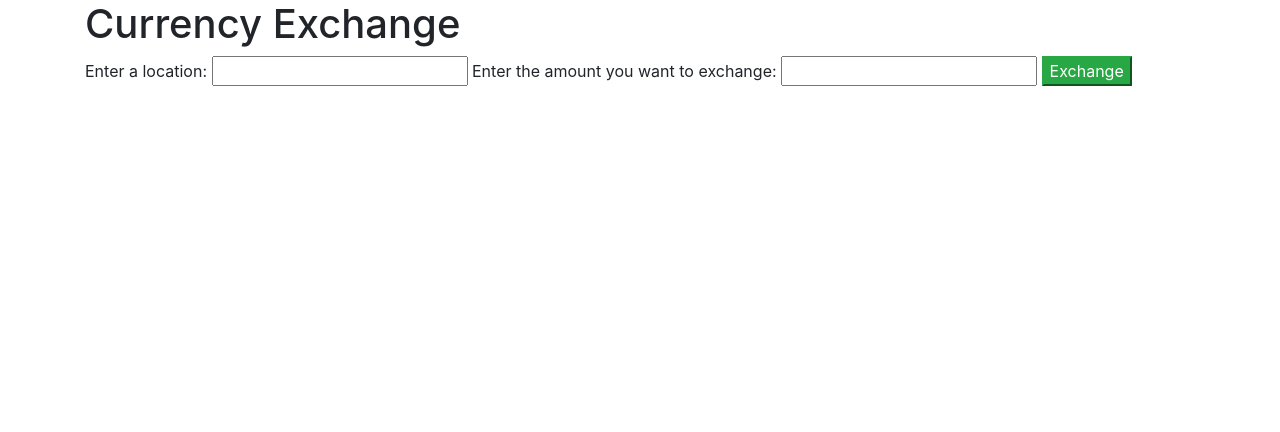
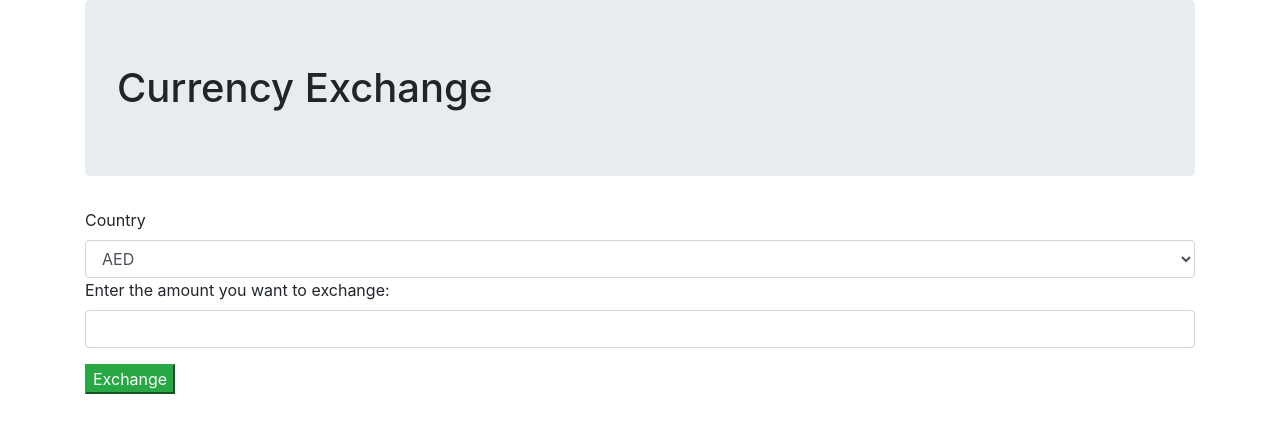
Before and after one commit to ShoNewman/currency-exchanger, a website built with webpack: page src/index.html in a window 1280 px wide. Built offline with nearby package versions, Linux system fonts and the light colour scheme.

Commit message:
Add README.md file and updated Bootstrap styping on form elements

```diff
--- a/src/index.html
+++ b/src/index.html
@@ -4,12 +4,18 @@
 </head>
 <body>
   <div class="container">
-    <h1>Currency Exchange</h1>
+    <h1 class="jumbotron">Currency Exchange</h1>
     <form>
-      <label for="location">Enter a location:</label>
-      <input id="location" type="text">
-      <label for="exchange">Enter the amount you want to exchange:</label>
-      <input id="exchange" type="text">
+      <div class="form-group">
+        <label for="location">Country</label>
+        <select class="form-control" id="location">
+          <option value="AED">AED</option>
+        </select>
+      <div class="form-group">
+        <label for="exchange">Enter the amount you want to exchange:</label>
+        <input type="email" class="form-control" id="exchange">
+      </div>
+
       <button class="btn-success" id="submit">Exchange</button>
     </form>
     <div class="showErrors"></div>
--- a/src/js/currency-service.js
+++ b/src/js/currency-service.js
@@ -2,6 +2,7 @@ export default class currencyService {
   static async getCurreny(location, amount) {
     try {
       const response = await fetch(`https://v6.exchangerate-api.com/v6/${process.env.API_KEY}/pair/USD/${location}/${amount}`);
+
       if (!response.ok) {
         throw Error(response.statusText);
       }
--- a/src/main.js
+++ b/src/main.js
@@ -4,22 +4,26 @@ import 'bootstrap/dist/css/bootstrap.min.css';
 import './css/styles.css';
 import currencyService from './js/currency-service.js';
 
-async function makeApiCall(location, currency) {
-  const response = await currencyService.getCurreny(location, currency);
+async function makeApiCall(location, amount) {
+  const response = await currencyService.getCurreny(location, amount);
   if (response) {
     let exchange = response.conversion_result;
-    $('.showExchange').text(`${exchange} currency`);
+    console.lot(response);
+    $('.showExchange').text(`${exchange}`);
   } else {
     $('.showErrors').text(`There was an error: ${response.message}`);
   }
 }
 
+
 $(document).ready(function () {
   $('#submit').on('click', function (e) {
     e.preventDefault();
     let location = $('#location').val();
+    console.log(location);
     let currency = parseInt($('#exchange').val());
     console.log(currency);
     makeApiCall(location, currency);
+
   });
 });
```
Also changed, not shown: README.md (added), src/js/template.js (deleted), 1 other file.
